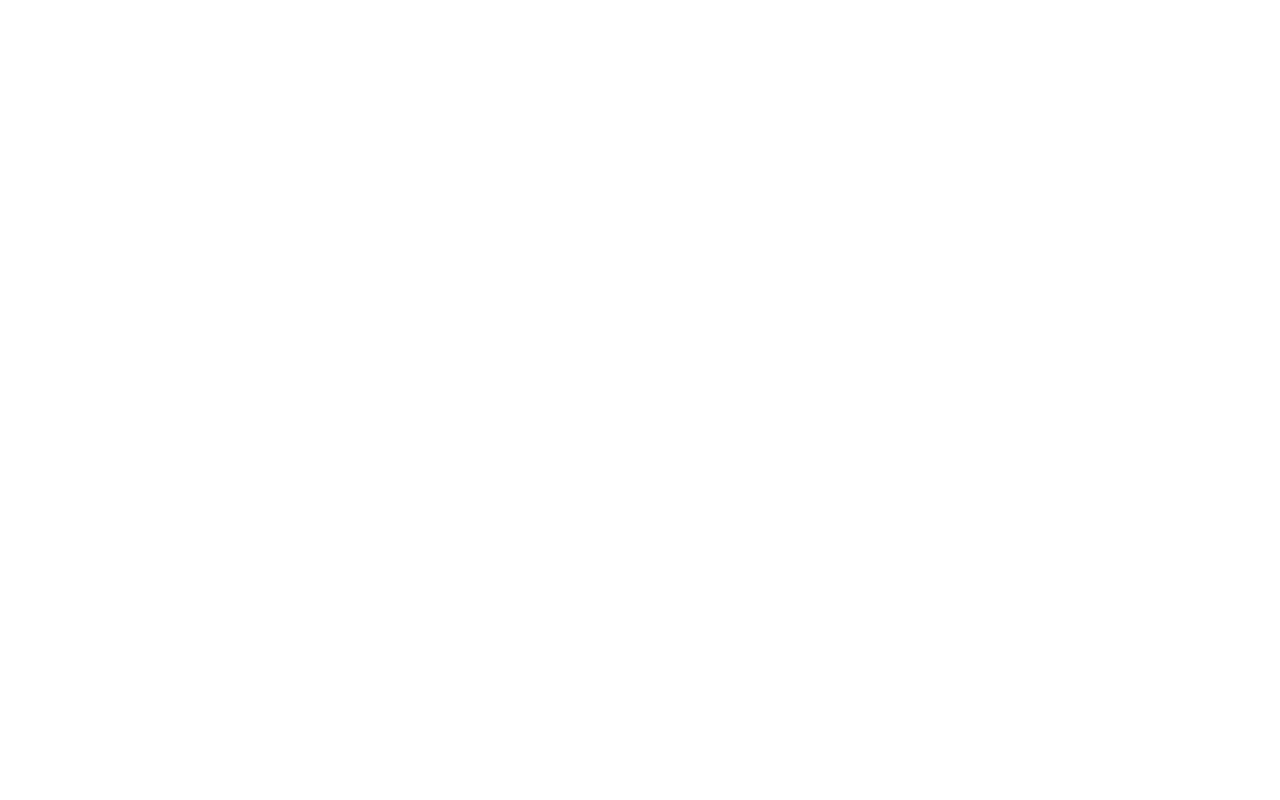
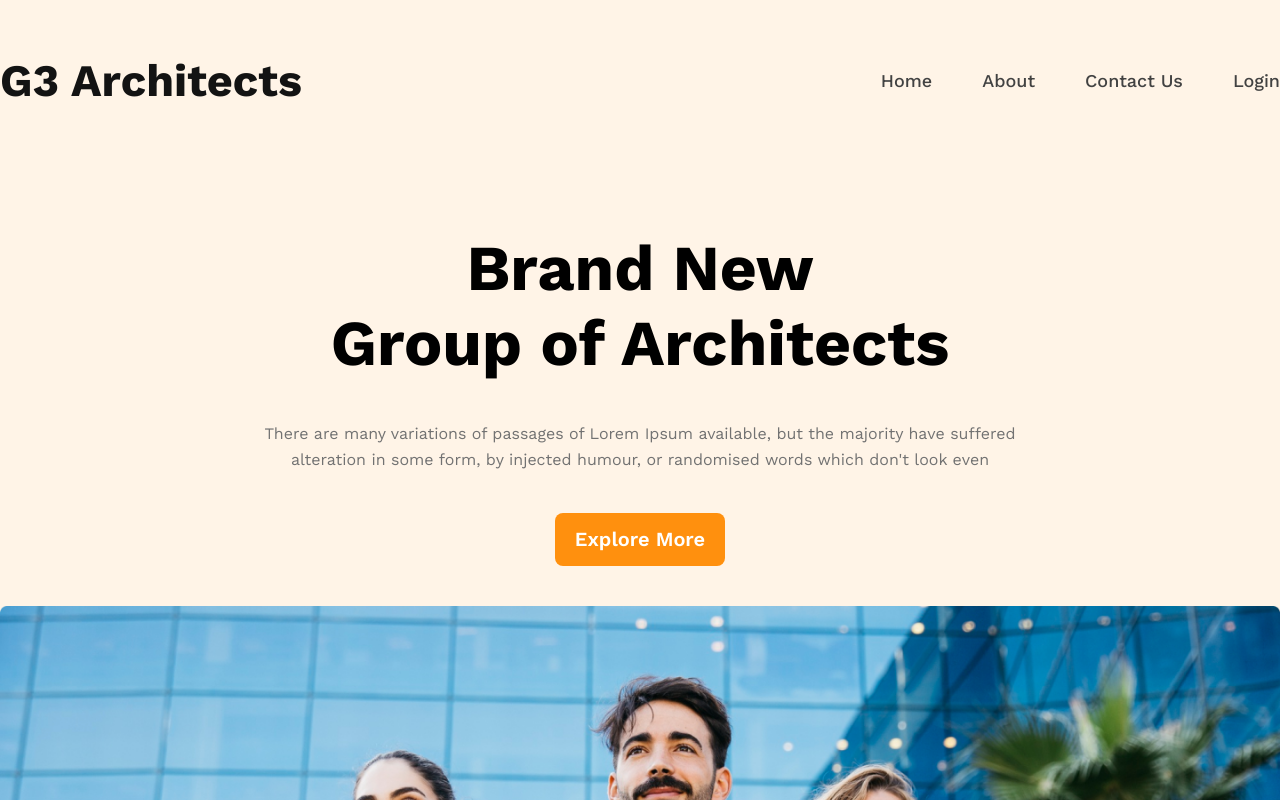
Before and after one commit to hafijurDia/g3-architects, a plain HTML site: page index.html in a window 1280 px wide. Shown: the top 800 px of the page. Drawn offline with nearby package versions, Linux system fonts and the light colour scheme.

Commit message:
header part done

```diff
--- a/index.html
+++ b/index.html
@@ -4,9 +4,54 @@
     <meta charset="UTF-8">
     <meta http-equiv="X-UA-Compatible" content="IE=edge">
     <meta name="viewport" content="width=device-width, initial-scale=1.0">
+    <link href="https://fonts.googleapis.com/css2?family=Open+Sans:wght@400;700&family=Poppins:ital,wght@0,400;0,800;1,700&family=Roboto:ital,wght@0,700;0,900;1,300&family=Work+Sans:wght@400;500;600;700&display=swap" rel="stylesheet">
+    <script src="https://kit.fontawesome.com/b4f6f6f68b.js" crossorigin="anonymous"></script>
+    <link rel="stylesheet" href="styles/style.css">
     <title>G3 Architects</title>
+
 </head>
 <body>
+    <header class="header">
+        <div class="container">
+        <!-- nav link -->
+            <nav>
+                <h2>G3 Architects</h2>
+                <ul>
+                    <li><a href="#">Home</a></li>
+                    <li><a href="#">About</a></li>
+                    <li><a href="#">Contact Us</a></li>
+                    <li><a href="#">Login</a></li>
 
+                </ul>
+            </nav>
+        <!-- header banner -->
+        <div class="banner">
+            <div class="banner-content">
+                <h1 class="banner-title">Brand New</h1>
+                <h1 class="banner-title">Group of Architects</h1>
+                <p class="banner-description">There are many variations of passages of Lorem Ipsum available, but the majority have suffered alteration in some form, by injected humour, or randomised words which don't look even</p>
+                <button class="btn-primary btn-contact">Explore More</button>
+            </div>
+            <img class="banner-img" src="images/banner.png" alt="">
+        </div>
+        </div>
+
+
+    </header>
+    <main>
+        <!-- quick list of our features -->
+        <div class="quicklist">
+            <div class="container">
+                <div class="flex-box">
+                    <div>
+
+                    </div>
+                    <div>
+
+                    </div>
+                </div>
+            </div>
+        </div>
+    </main>
 </body>
 </html>
--- a/styles/style.css
+++ b/styles/style.css
@@ -1,5 +1,107 @@
-*{
+:root {
+    --main-bg-color: #fff4e7;
+    --yallow-color: #FF900E;
+    --paragraph-color: #727272;
+    --titel-color: #131313;
+    --nav-link-color: #424242;
+}
+
+* {
     padding: 0;
     margin: 0;
     box-sizing: border-box;
+    font-family: 'Work Sans', sans-serif;
 }
+h2{
+    font-size: 45px;
+}
+
+.container {
+    max-width: 1440px;
+    margin: 0 auto;
+}
+
+.btn-primary {
+    background-color: var(--yallow-color);
+    color: #ffffff;
+    font-weight: 600;
+    font-size: 20px;
+    line-height: 23px;
+    text-align: center;
+    border: none;
+    padding: 15px 20px;
+    border-radius: 8px;
+    cursor: pointer;
+}
+.btn-primary:hover{
+    background-color: var(--titel-color);
+    color: var(--yallow-color);
+}
+
+/* header style */
+.header {
+    background-color: var(--main-bg-color);
+    padding-top: 50px;
+    padding-bottom: 50px;
+}
+
+nav {
+    display: flex;
+    justify-content: space-between;
+
+}
+
+nav h2 {
+    font-style: normal;
+    font-weight: 800;
+    font-size: 45px;
+    line-height: 61px;
+    color: var(--titel-color);
+}
+
+nav ul {
+    display: flex;
+    align-items: center;
+
+}
+
+nav ul li {
+    list-style: none;
+    margin-left: 50px;
+    font-weight: 400;
+}
+
+nav ul li a {
+    text-decoration: none;
+    color: var(--nav-link-color);
+    font-size: 18px;
+    line-height: 26px;
+    font-weight: 500;
+}
+
+nav ul li:hover a {
+    color: var(--yallow-color);
+}
+
+/* banner style */
+.banner {
+    text-align: center;
+}
+.banner-content{
+    padding: 120px 250px 40px 250px;
+}
+.banner-title{
+    font-weight: 700;
+font-size: 64px;
+line-height: 75px;
+}
+.banner-description{
+    font-weight: 400;
+font-size: 16px;
+line-height: 26px;
+margin: 40px 0px;
+color: var(--paragraph-color);
+}
+.banner-img{
+    width: 100%;
+}
```
